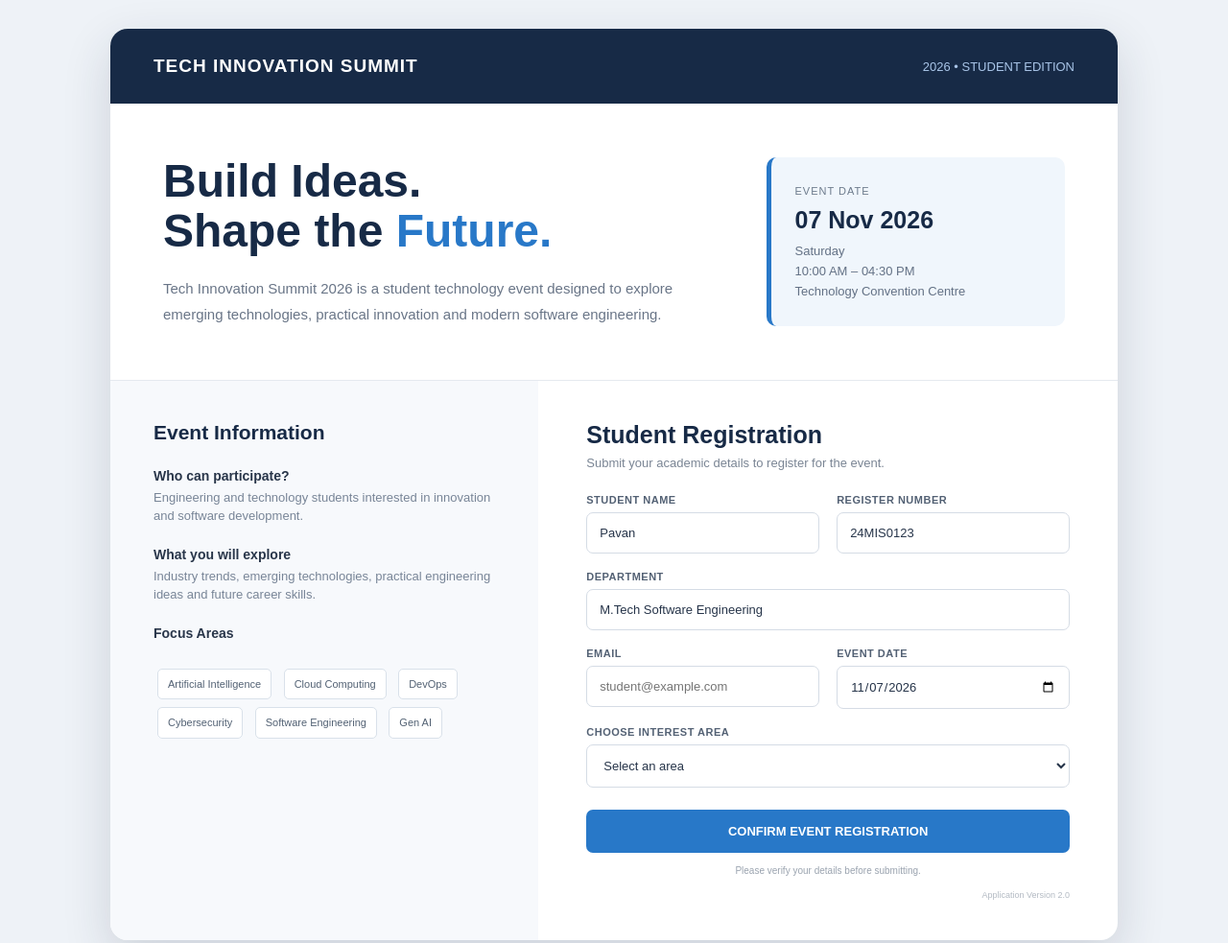
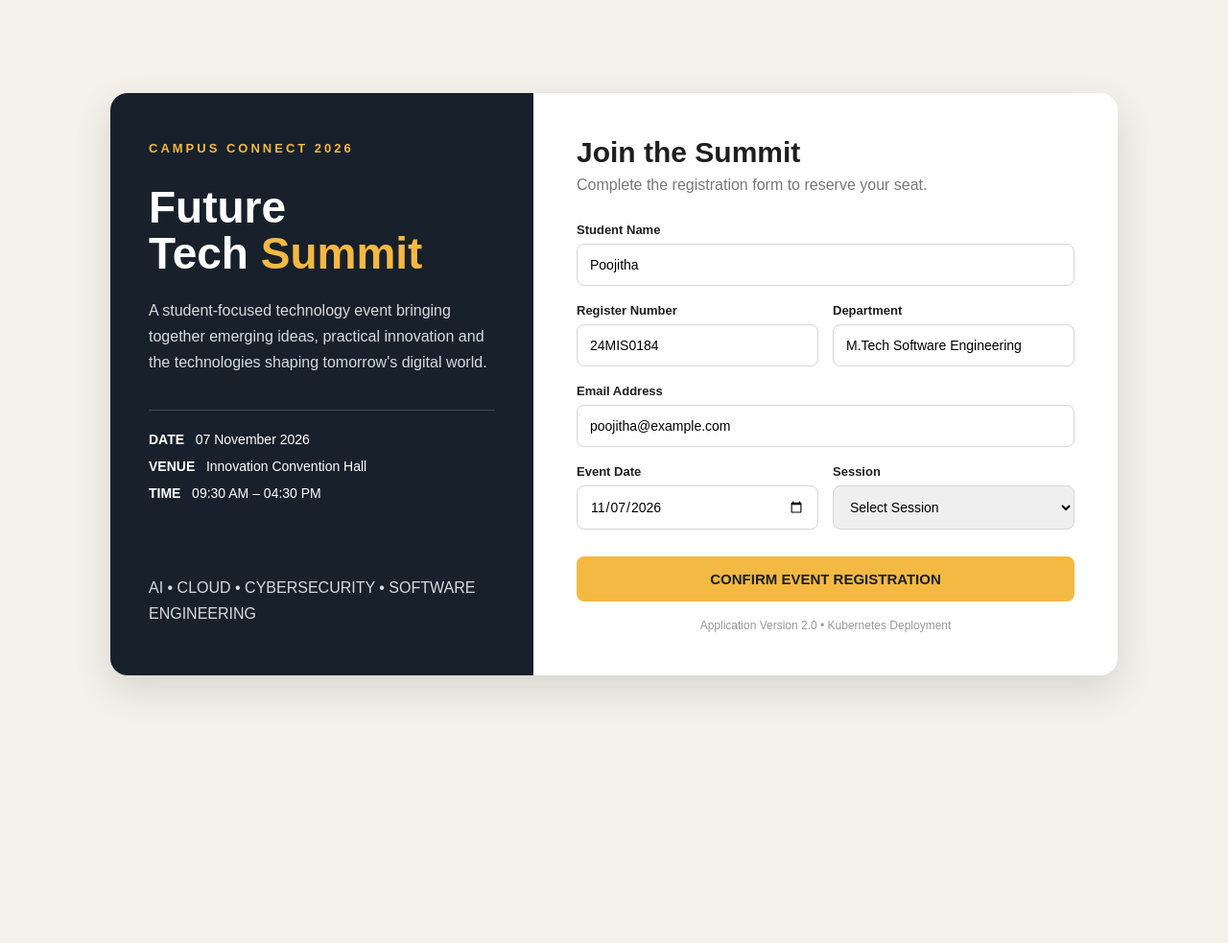
Before and after one commit to Poojitha3007/eventregipooji, a plain HTML site: page index.html in a window 1280 px wide. Shown: the top 983 px of the page at 96% size. After the commit the page ends 800 px from the top, so only its background shows below. Drawn offline with Linux system fonts and the light colour scheme.

Commit message:
Update index.html

```diff
--- a/index.html
+++ b/index.html
@@ -3,7 +3,7 @@
 <head>
     <meta charset="UTF-8">
     <meta name="viewport" content="width=device-width, initial-scale=1.0">
-    <title>Tech Innovation Summit 2026</title>
+    <title>Future Tech Summit 2026</title>
 
     <style>
         * {
@@ -15,266 +15,149 @@
 
         body {
             min-height: 100vh;
-            background: #eef2f7;
-            color: #172033;
+            background: #f4f1ea;
+            color: #1e1e1e;
             display: flex;
+            justify-content: center;
             align-items: center;
-            justify-content: center;
             padding: 30px;
         }
 
-        .page {
+        .container {
             width: 100%;
             max-width: 1050px;
             background: white;
+            display: grid;
+            grid-template-columns: 42% 58%;
+            box-shadow: 0 15px 40px rgba(0, 0, 0, 0.12);
             border-radius: 18px;
             overflow: hidden;
-            box-shadow: 0 18px 50px rgba(30, 45, 70, 0.16);
         }
 
-        .header {
-            background: #172a46;
-            padding: 28px 45px;
+        .left {
+            background: #18202b;
+            color: white;
+            padding: 50px 40px;
             display: flex;
-            align-items: center;
+            flex-direction: column;
             justify-content: space-between;
-            color: white;
         }
 
-        .brand {
-            font-size: 19px;
+        .tag {
+            font-size: 13px;
+            letter-spacing: 3px;
+            color: #f4b942;
             font-weight: bold;
-            letter-spacing: 1px;
         }
 
-        .year {
-            font-size: 13px;
-            color: #a9c5e8;
+        .left h1 {
+            font-size: 46px;
+            line-height: 1.05;
+            margin-top: 30px;
         }
 
-        .hero {
-            padding: 55px;
-            display: grid;
-            grid-template-columns: 1.3fr 0.7fr;
-            gap: 50px;
-            border-bottom: 1px solid #e5e9ef;
+        .left h1 span {
+            color: #f4b942;
         }
 
-        .hero h1 {
-            font-size: 48px;
-            line-height: 1.08;
-            color: #172a46;
+        .left p {
+            margin-top: 22px;
+            line-height: 1.7;
+            color: #d7dbe0;
         }
 
-        .hero h1 span {
-            color: #2878c8;
+        .event-info {
+            margin-top: 35px;
+            border-top: 1px solid #3d4652;
+            padding-top: 22px;
         }
 
-        .hero-description {
-            margin-top: 20px;
-            color: #697587;
-            line-height: 1.8;
-            font-size: 15px;
-            max-width: 600px;
+        .event-info div {
+            margin-bottom: 12px;
+            font-size: 14px;
         }
 
-        .date-card {
-            background: #f0f6fc;
-            border-left: 5px solid #2878c8;
-            padding: 25px;
-            border-radius: 10px;
-            align-self: center;
+        .right {
+            padding: 45px;
         }
 
-        .date-card small {
-            color: #6d7b8c;
-            font-size: 11px;
-            text-transform: uppercase;
-            letter-spacing: 1px;
+        .right h2 {
+            font-size: 30px;
+            margin-bottom: 8px;
         }
 
-        .date-card h2 {
-            margin-top: 8px;
-            font-size: 25px;
-            color: #172a46;
+        .subtitle {
+            color: #777;
+            margin-bottom: 30px;
         }
 
-        .date-card p {
-            margin-top: 8px;
-            color: #637185;
-            font-size: 13px;
-            line-height: 1.6;
-        }
-
-        .content {
-            display: grid;
-            grid-template-columns: 0.85fr 1.15fr;
-        }
-
-        .details {
-            background: #f7f9fc;
-            padding: 42px 45px;
-        }
-
-        .details h3 {
-            color: #172a46;
-            font-size: 21px;
-            margin-bottom: 25px;
-        }
-
-        .detail-item {
-            margin-bottom: 22px;
-        }
-
-        .detail-item strong {
-            display: block;
-            color: #29364a;
-            font-size: 14px;
-            margin-bottom: 5px;
-        }
-
-        .detail-item span {
-            color: #788597;
-            font-size: 13px;
-            line-height: 1.5;
-        }
-
-        .topics {
-            margin-top: 25px;
-        }
-
-        .topics span {
-            display: inline-block;
-            padding: 7px 10px;
-            margin: 4px;
-            background: white;
-            border: 1px solid #d9e1ea;
-            border-radius: 5px;
-            color: #536274;
-            font-size: 11px;
-        }
-
-        .registration {
-            padding: 42px 50px;
-        }
-
-        .registration h3 {
-            font-size: 25px;
-            color: #172a46;
-            margin-bottom: 7px;
-        }
-
-        .registration > p {
-            color: #7a8594;
-            font-size: 13px;
-            margin-bottom: 25px;
-        }
-
-        .form-row {
-            display: grid;
-            grid-template-columns: 1fr 1fr;
-            gap: 18px;
+        .form-group {
             margin-bottom: 18px;
         }
 
-        .form-group {
-            display: flex;
-            flex-direction: column;
-        }
-
-        .full {
-            grid-column: 1 / -1;
-        }
-
         label {
-            font-size: 11px;
+            display: block;
+            font-size: 13px;
             font-weight: bold;
-            color: #536174;
             margin-bottom: 7px;
-            text-transform: uppercase;
-            letter-spacing: 0.5px;
         }
 
         input,
         select {
             width: 100%;
             padding: 13px;
-            border: 1px solid #d5dce5;
-            border-radius: 7px;
-            background: white;
-            color: #263449;
+            border: 1px solid #d5d5d5;
+            border-radius: 8px;
+            font-size: 14px;
             outline: none;
-            font-size: 13px;
         }
 
         input:focus,
         select:focus {
-            border-color: #2878c8;
-            box-shadow: 0 0 0 3px rgba(40,120,200,0.1);
+            border-color: #f4b942;
         }
 
-        .register-button {
+        .row {
+            display: grid;
+            grid-template-columns: 1fr 1fr;
+            gap: 15px;
+        }
+
+        button {
             width: 100%;
             padding: 15px;
+            margin-top: 10px;
             border: none;
-            border-radius: 7px;
-            background: #2878c8;
-            color: white;
+            border-radius: 8px;
+            background: #f4b942;
+            color: #18202b;
+            font-size: 15px;
             font-weight: bold;
-            font-size: 13px;
             cursor: pointer;
-            margin-top: 5px;
         }
 
-        .register-button:hover {
-            background: #1d5f9e;
-        }
-
-        .note {
-            text-align: center;
-            margin-top: 13px;
-            color: #9aa3af;
-            font-size: 10px;
+        button:hover {
+            background: #e0a72f;
         }
 
         .version {
-            text-align: right;
-            color: #b3bac3;
-            font-size: 9px;
-            margin-top: 15px;
+            text-align: center;
+            margin-top: 18px;
+            font-size: 12px;
+            color: #999;
         }
 
         @media (max-width: 800px) {
-            .hero {
-                grid-template-columns: 1fr;
-                padding: 40px 30px;
-            }
-
-            .content {
+            .container {
                 grid-template-columns: 1fr;
             }
 
-            .details,
-            .registration {
-                padding: 35px 30px;
+            .left h1 {
+                font-size: 38px;
             }
 
-            .header {
-                padding: 22px 30px;
-            }
-
-            .hero h1 {
-                font-size: 38px;
-            }
-        }
-
-        @media (max-width: 520px) {
-            .form-row {
+            .row {
                 grid-template-columns: 1fr;
-            }
-
-            .full {
-                grid-column: auto;
             }
         }
     </style>
@@ -282,208 +165,102 @@
 
 <body>
 
-<div class="page">
+<div class="container">
 
-    <header class="header">
-        <div class="brand">
-            TECH INNOVATION SUMMIT
+    <section class="left">
+
+        <div>
+            <div class="tag">CAMPUS CONNECT 2026</div>
+
+            <h1>
+                Future<br>
+                Tech <span>Summit</span>
+            </h1>
+
+            <p>
+                A student-focused technology event bringing together
+                emerging ideas, practical innovation and the technologies
+                shaping tomorrow's digital world.
+            </p>
+
+            <div class="event-info">
+                <div><strong>DATE</strong> &nbsp; 07 November 2026</div>
+                <div><strong>VENUE</strong> &nbsp; Innovation Convention Hall</div>
+                <div><strong>TIME</strong> &nbsp; 09:30 AM – 04:30 PM</div>
+            </div>
         </div>
 
-        <div class="year">
-            2026 • STUDENT EDITION
-        </div>
-    </header>
-
-    <section class="hero">
-
         <div>
-            <h1>
-                Build Ideas.<br>
-                Shape the <span>Future.</span>
-            </h1>
-
-            <p class="hero-description">
-                Tech Innovation Summit 2026 is a student technology event
-                designed to explore emerging technologies, practical
-                innovation and modern software engineering.
-            </p>
-        </div>
-
-        <div class="date-card">
-            <small>Event Date</small>
-
-            <h2>
-                07 Nov 2026
-            </h2>
-
             <p>
-                Saturday<br>
-                10:00 AM – 04:30 PM<br>
-                Technology Convention Centre
+                AI • CLOUD • CYBERSECURITY • SOFTWARE ENGINEERING
             </p>
         </div>
 
     </section>
 
-    <section class="content">
 
-        <aside class="details">
+    <section class="right">
 
-            <h3>Event Information</h3>
+        <h2>Join the Summit</h2>
 
-            <div class="detail-item">
-                <strong>Who can participate?</strong>
-
-                <span>
-                    Engineering and technology students interested
-                    in innovation and software development.
-                </span>
-            </div>
-
-            <div class="detail-item">
-                <strong>What you will explore</strong>
-
-                <span>
-                    Industry trends, emerging technologies,
-                    practical engineering ideas and future career skills.
-                </span>
-            </div>
-
-            <div class="detail-item">
-                <strong>Focus Areas</strong>
-
-                <div class="topics">
-                    <span>Artificial Intelligence</span>
-                    <span>Cloud Computing</span>
-                    <span>DevOps</span>
-                    <span>Cybersecurity</span>
-                    <span>Software Engineering</span>
-                    <span>Gen AI</span>
-                </div>
-            </div>
-
-        </aside>
-
-        <section class="registration">
-
-            <h3>Student Registration</h3>
-
-            <p>
-                Submit your academic details to register for the event.
+        <p class="subtitle">
+            Complete the registration form to reserve your seat.
         </p>
 
         <form onsubmit="registerStudent(event)">
 
-                <div class="form-row">
+            <div class="form-group">
+                <label>Student Name</label>
+                <input type="text" value="Poojitha" required>
+            </div>
+
+            <div class="row">
 
                 <div class="form-group">
-                        <label>Student Name</label>
-
-                        <input
-                            type="text"
-                            value="Pavan"
-                            required>
+                    <label>Register Number</label>
+                    <input type="text" value="24MIS0184" required>
                 </div>
 
                 <div class="form-group">
-                        <label>Register Number</label>
-
-                        <input
-                            type="text"
-                            value="24MIS0123"
-                            required>
+                    <label>Department</label>
+                    <input type="text" value="M.Tech Software Engineering" required>
                 </div>
 
             </div>
 
-                <div class="form-row">
-
-                    <div class="form-group full">
-                        <label>Department</label>
-
-                        <input
-                            type="text"
-                            value="M.Tech Software Engineering"
-                            required>
+            <div class="form-group">
+                <label>Email Address</label>
+                <input type="email" value="poojitha@example.com" required>
             </div>
 
-                </div>
-
-                <div class="form-row">
+            <div class="row">
 
                 <div class="form-group">
-                        <label>Email</label>
-
-                        <input
-                            type="email"
-                            placeholder="student@example.com"
-                            required>
+                    <label>Event Date</label>
+                    <input type="date" value="2026-11-07" required>
                 </div>
 
                 <div class="form-group">
-                        <label>Event Date</label>
-
-                        <input
-                            type="date"
-                            value="2026-11-07"
-                            required>
-                    </div>
-
-                </div>
-
-                <div class="form-row">
-
-                    <div class="form-group full">
-                        <label>Choose Interest Area</label>
-
+                    <label>Session</label>
                     <select required>
-                            <option value="">
-                                Select an area
-                            </option>
-
-                            <option>
-                                Artificial Intelligence
-                            </option>
-
-                            <option>
-                                Cloud & DevOps
-                            </option>
-
-                            <option>
-                                Cybersecurity
-                            </option>
-
-                            <option>
-                                Software Engineering
-                            </option>
-
-                            <option>
-                                Generative AI
-                            </option>
+                        <option value="">Select Session</option>
+                        <option>Morning Session</option>
+                        <option>Afternoon Session</option>
+                        <option>Full Day</option>
                     </select>
                 </div>
 
             </div>
 
-                <button
-                    type="submit"
-                    class="register-button">
-
+            <button type="submit">
                 CONFIRM EVENT REGISTRATION
-
             </button>
-
-                <p class="note">
-                    Please verify your details before submitting.
-                </p>
-
-                <p class="version">
-                    Application Version 2.0
-                </p>
 
         </form>
 
-        </section>
+        <div class="version">
+            Application Version 2.0 • Kubernetes Deployment
+        </div>
 
     </section>
 
@@ -492,11 +269,7 @@
 <script>
     function registerStudent(event) {
         event.preventDefault();
-
-        alert(
-            "Registration Successful!\n\n" +
-            "Welcome to Tech Innovation Summit 2026, Pavan!"
-        );
+        alert("Registration confirmed successfully for Poojitha - 24MIS0184!");
     }
 </script>
 
```
Lines whose indentation alone changed are shown as unchanged.
